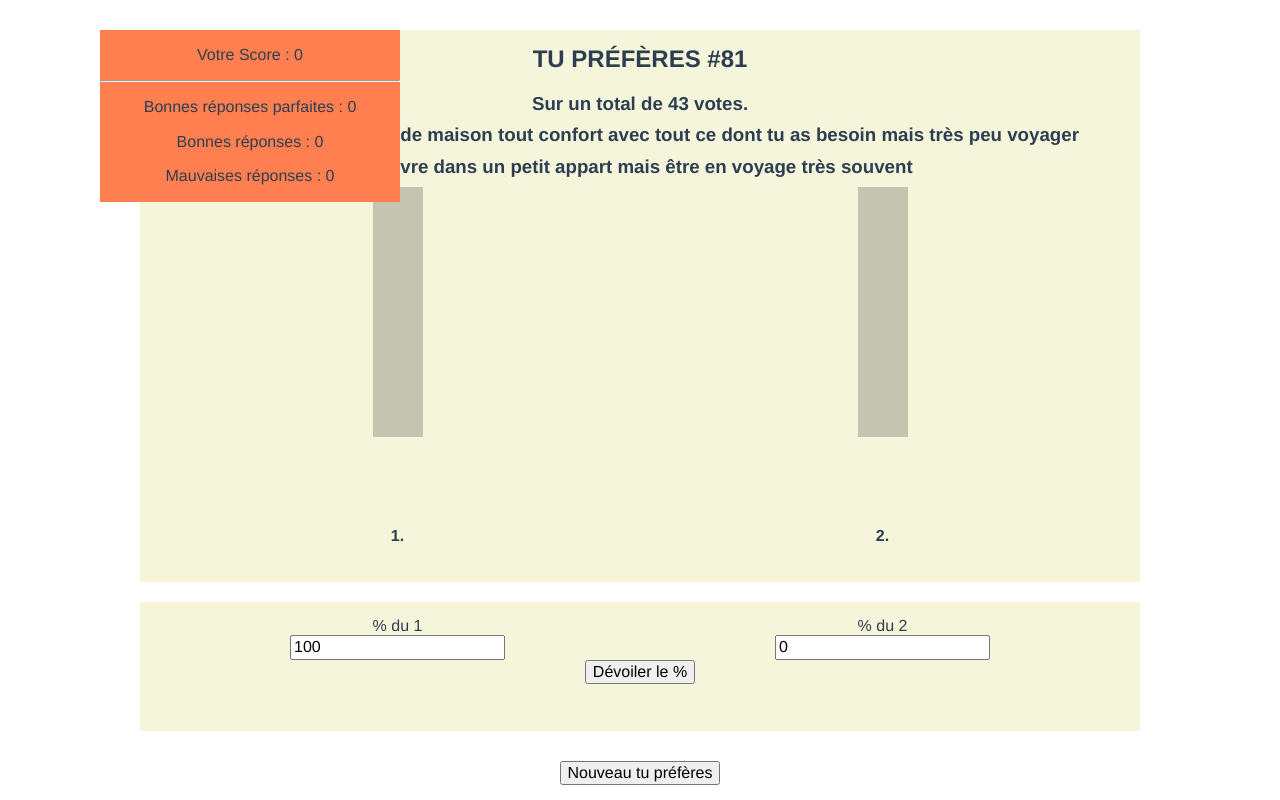
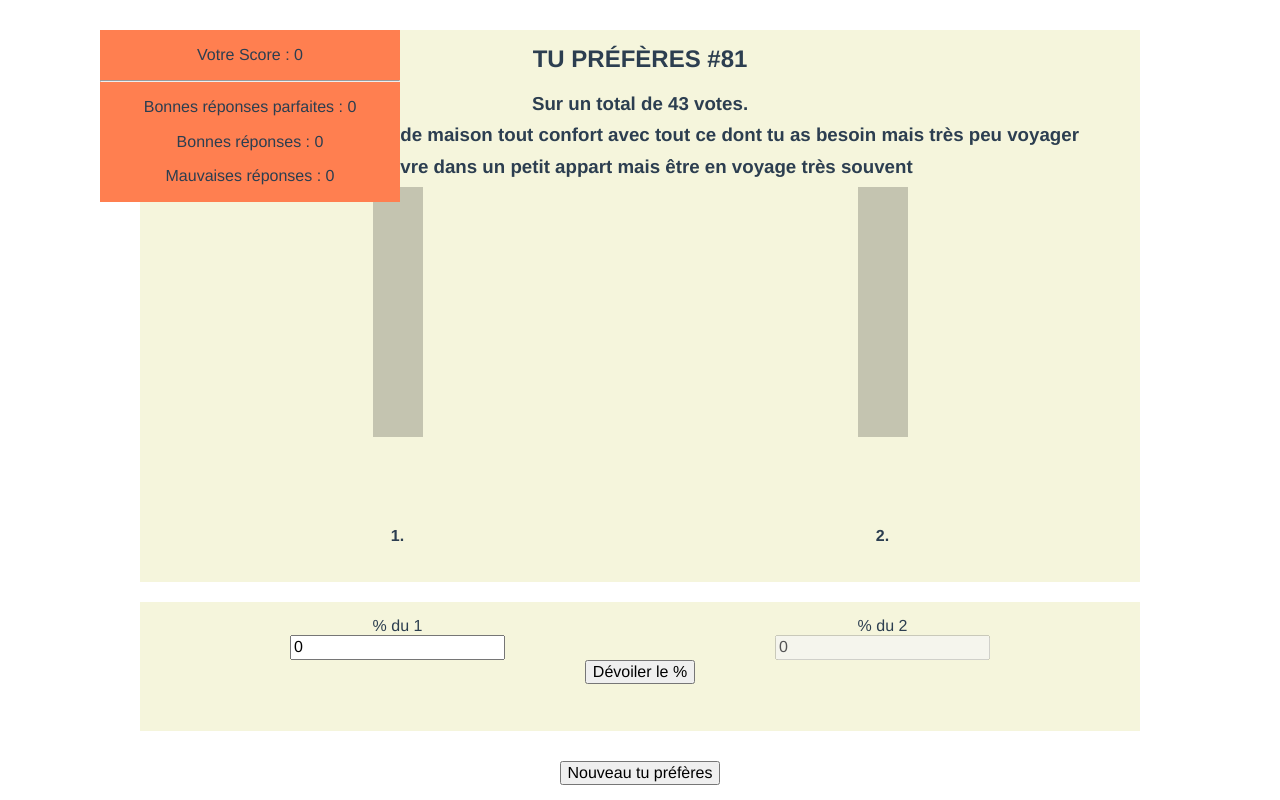
Before and after one commit to valentedylan92/tu-preferes, a Vue app: page / in a window 1280 px wide. Built offline with nearby package versions, Linux system fonts and the light colour scheme.

Commit message:
Input autocomplete First Version

```diff
--- a/src/components/AnswerHandler.vue
+++ b/src/components/AnswerHandler.vue
@@ -7,7 +7,7 @@
             </div>
             <div class="answer__column">
               <label class="answer__label" for="anwser2">% du 2</label>
-              <input class="answer__input" id="#answer2" type="number" v-model="answerTwo" name="answer2">
+              <input class="answer__input" id="#answer2" type="number" disabled v-model="answerTwo" name="answer2">
             </div>
           </div>
           <div class="answer__row">
@@ -38,12 +38,19 @@ export default {
             percentage2:Math.round(100*this.elementRather.result2/(this.elementRather.result1+this.elementRather.result2)).toString(),
             resultOne: this.elementRather.result1,
             resultTwo: this.elementRather.result2,
-            answerOne: 100,
+            answerOne: 0,
             answerTwo: 0,
             answerIsShown:false,
             message:'',
         }
     },
+    // computed: {
+    //   answerTwo: {
+    //      get(){
+    //         return 100 - this.answerOne
+    //      }
+    //   }
+    // },
     methods:{
     revealAnswer(){
       const targetsBar = document.querySelectorAll('.js-bar')
@@ -110,6 +117,10 @@ export default {
         this.emitter.emit('score',"Lost")
       }
     }
+  },
+  updated(){
+    this.answerTwo = 100 - this.answerOne
+    // this.answerOne = 100 - this.answerTwo
   }
 }
 
```
Also changed, not shown: src/components/FIrstInput.vue (added, +8 -0 lines), 1 other file (tests, documents, lock files or other folders).
